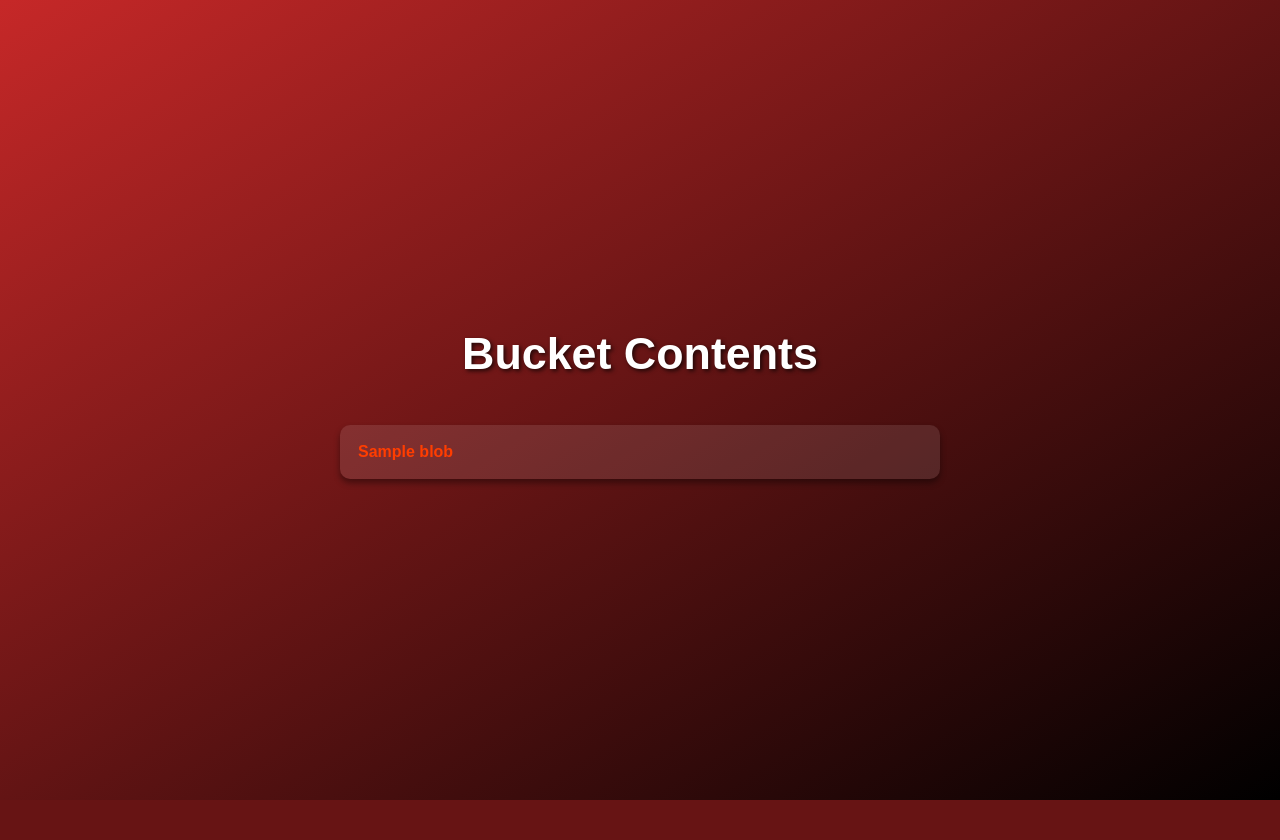
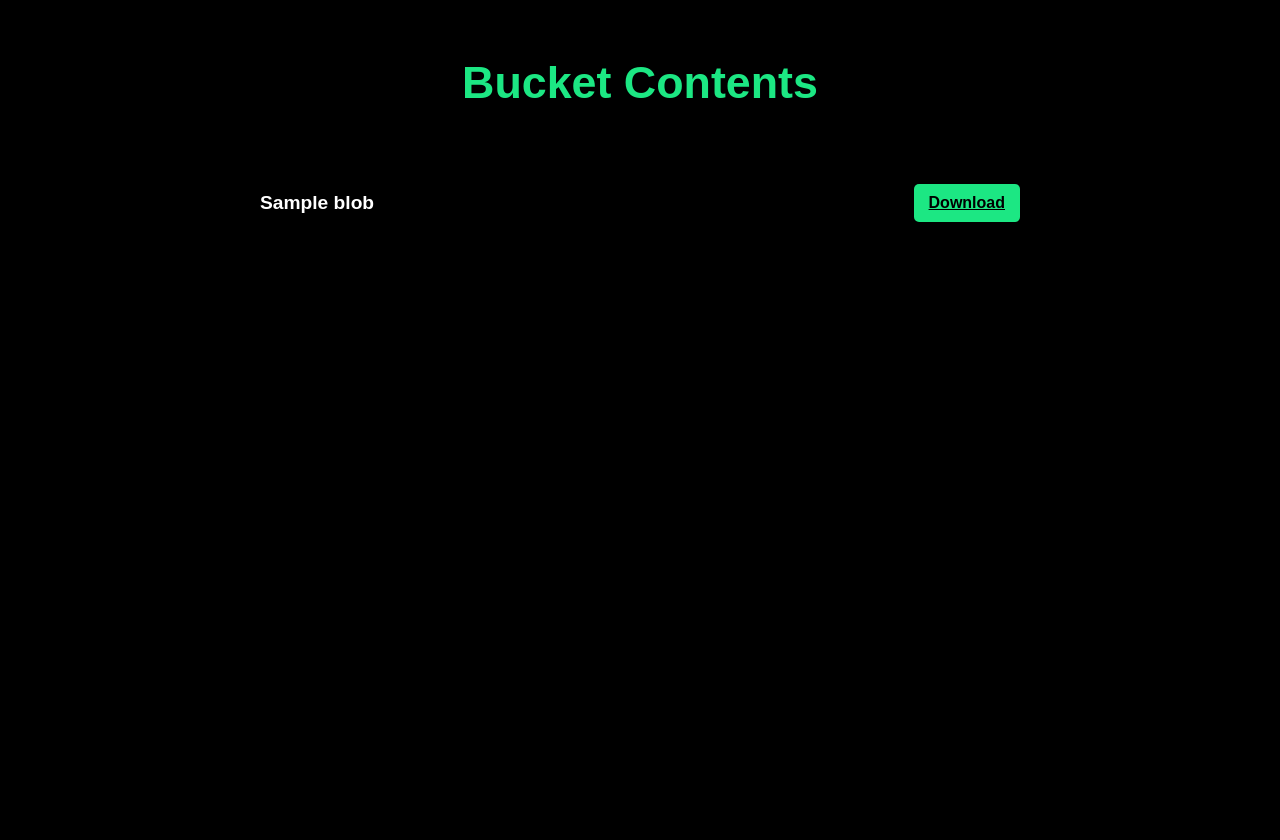
Before and after one commit to tharunkunuthuru/application-part, a Flask app: template templates/bucket.html in a window 1280 px wide. Before the commit the page ends 800 px from the top, so only its background shows below. Run offline with Flask 2, Linux system fonts and the light colour scheme; the template is opened without the code that fills it: most values are stand-ins (such as "Sample title", 1, 10 or a date in 2020).

Commit message:
Update bucket.html

```diff
--- a/templates/bucket.html
+++ b/templates/bucket.html
@@ -4,54 +4,68 @@
     <title>Bucket Contents</title>
     <style>
         body {
-            font-family: 'Montserrat', sans-serif; /* Modern font choice */
-            background: linear-gradient(to bottom right, #c62828, #000000); /* Red/black gradient */
-            color: #fff; /* White text */
+            font-family: Arial, sans-serif; /* Hulu-like font */
+            background-color: #000; /* Black background */
+            color: white;
             margin: 0;
             display: flex;
             flex-direction: column;
-            justify-content: center;
             align-items: center;
             min-height: 100vh;
+            padding: 20px;
         }
 
         h2 {
             text-align: center;
-            margin-bottom: 30px;
+            margin-bottom: 40px;
             font-size: 2.8em;
-            text-shadow: 2px 2px 4px rgba(0, 0, 0, 0.7); /* Stronger text shadow */
+            color: #1ce783; /* Hulu green */
         }
 
         ul {
             list-style: none;
             padding: 0;
             width: 80%;
-            max-width: 600px;
+            max-width: 800px;
         }
 
         li {
-            background-color: rgba(255, 255, 255, 0.1); /* Subtle white background */
-            padding: 18px;
+            background-color: rgba(0, 0, 0, 0.8); /* Darker background */
+            padding: 20px;
             margin-bottom: 15px;
-            border-radius: 10px;
-            box-shadow: 0 4px 6px rgba(0, 0, 0, 0.4); /* Enhanced box shadow */
-            transition: transform 0.2s, box-shadow 0.2s; /* Smoother transitions */
+            border-radius: 8px;
+            box-shadow: 0 4px 6px rgba(0, 0, 0, 0.5); /* Subtle shadow */
+            transition: transform 0.2s, box-shadow 0.2s;
+            display: flex;
+            align-items: center;
         }
 
         li:hover {
-            transform: translateY(-5px) scale(1.02); /* Lift and slight scale on hover */
-            box-shadow: 0 6px 8px rgba(0, 0, 0, 0.5);
+            transform: translateY(-3px);
+            box-shadow: 0 6px 8px rgba(0, 0, 0, 0.6);
         }
 
-        a {
-            text-decoration: none;
-            color: #ff3d00; /* Bright red links */
+        .report-name {
+            font-size: 1.2em;
             font-weight: bold;
-            transition: color 0.2s; /* Smoother color transition */
+            color: white;
+            margin-right: 20px;
+            flex-grow: 1; /* Allow the name to take up available space */
         }
 
-        a:hover {
-            color: #ffcdd2; /* Light red on hover */
+        .download-button {
+            background-color: #1ce783; /* Hulu green */
+            color: black;
+            padding: 10px 15px;
+            border: none;
+            border-radius: 5px;
+            cursor: pointer;
+            font-weight: bold;
+            transition: background-color 0.2s;
+        }
+
+        .download-button:hover {
+            background-color: #16bd6d; /* Slightly darker green on hover */
         }
     </style>
 </head>
@@ -59,7 +73,10 @@
     <h2>Bucket Contents</h2>
     <ul>
         {% for blob in blobs %}
-            <li><a href="/folder/{{ blob.name }}">{{ blob.name }}</a></li>
+            <li>
+                <span class="report-name">{{ blob.name }}</span>
+                <a href="/download/{{ blob.name }}" class="download-button">Download</a>
+            </li>
         {% endfor %}
     </ul>
 </body>
```
